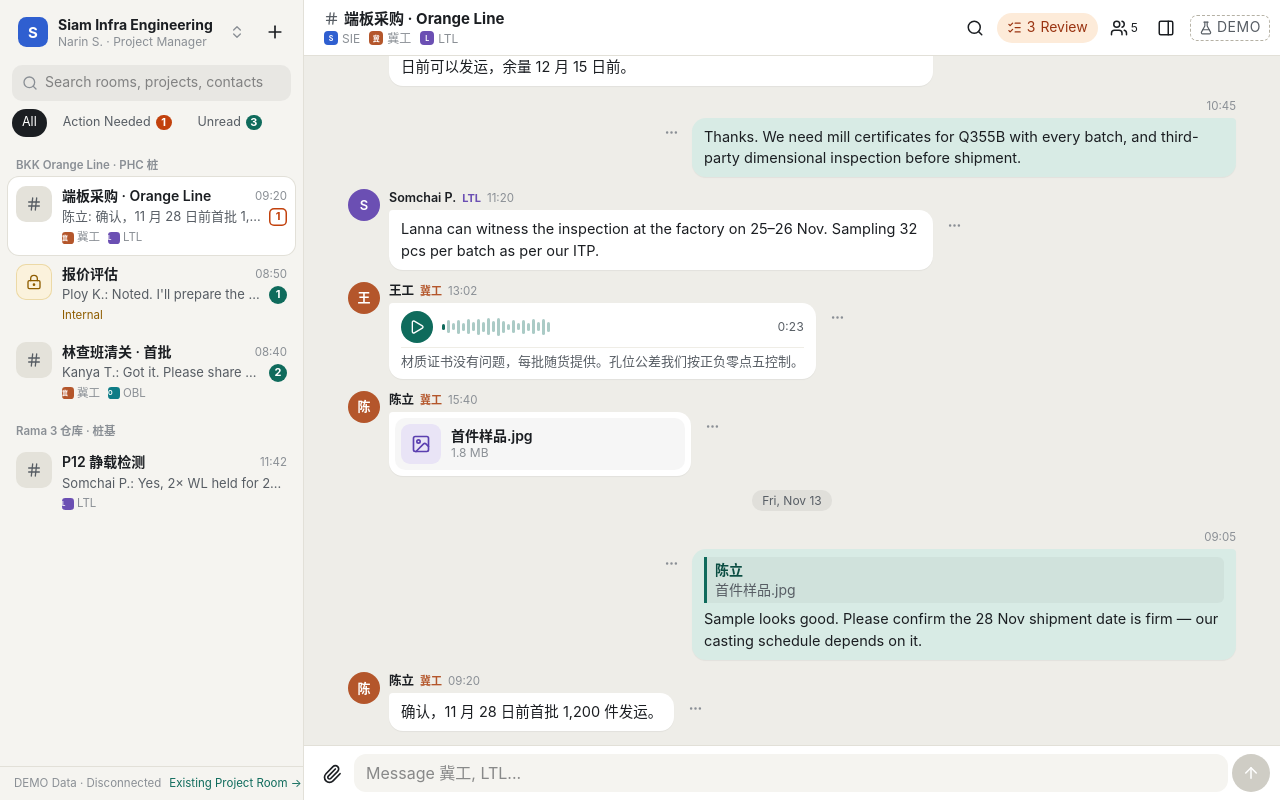
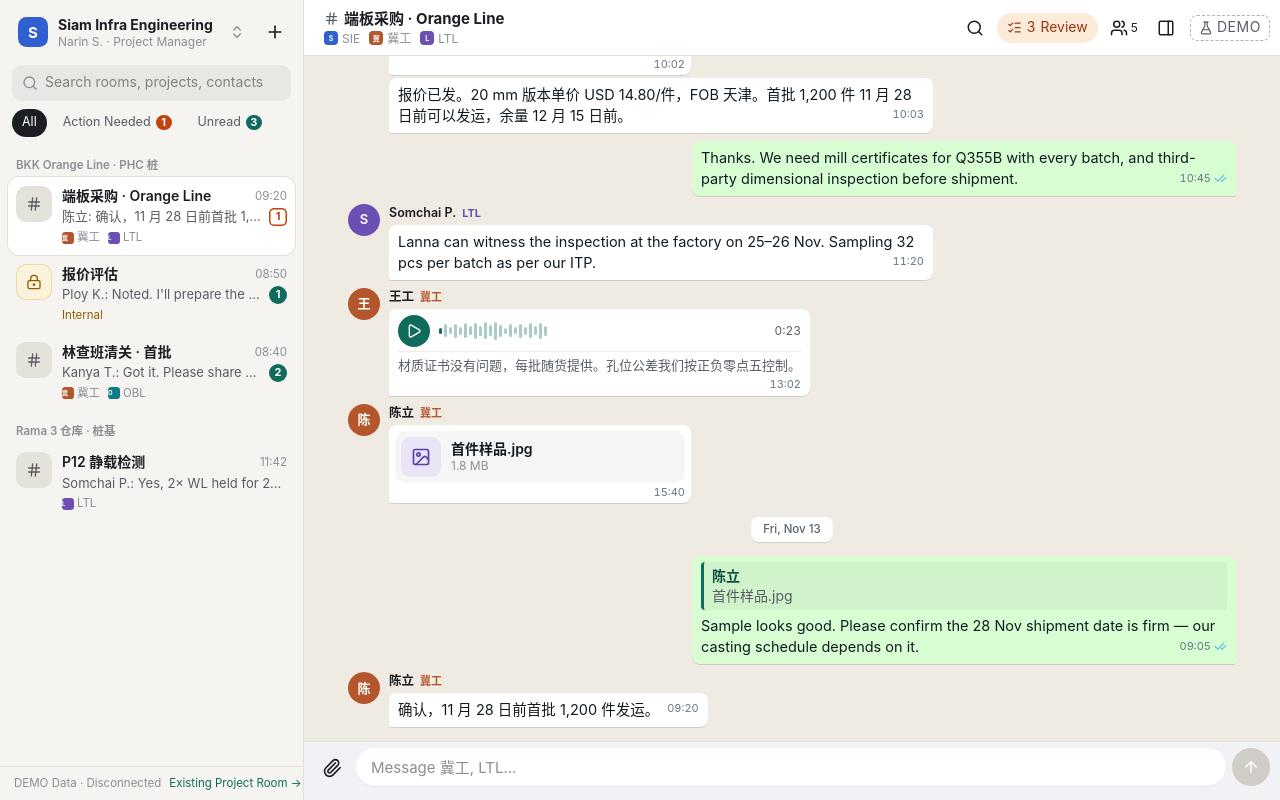
Before and after one commit to Jamescheng2022/sourcerating, a Next.js app in the folder apps/web/: page /project-room-lab in a window 1280 px wide. Built offline with nearby package versions, Linux system fonts and the light colour scheme.

Commit message:
fix(ui): resolve mobile bottom gap and align chat ergonomics with WhatsApp

```diff
--- a/apps/web/src/app/project-room-lab/lab.module.css
+++ b/apps/web/src/app/project-room-lab/lab.module.css
@@ -1,7 +1,7 @@
 /* Project Room Lab. Tokens live on every root that can be portalled. */
 .app, .menu, .overlay, .dialog, .viewer, .sheet, .drawer, .toast {
   --ink: #1b1e22; --ink2: #575d64; --ink3: #8a8f95; --line: #e2e0d8; --line2: #efede6;
-  --chrome: #f5f4f0; --surface: #fff; --canvas: #eeede8;
+  --chrome: #f5f4f0; --surface: #fff; --canvas: #efeae2;
   --accent: #0f6b5c; --accent-soft: #d8ebe5; --accent-ink: #0a4d42;
   --internal: #8f5d00; --internal-bg: #fbf2dc; --internal-line: #ecd9a6;
   --danger: #b93a2b; --private: #b5b1a4;
@@ -14,7 +14,7 @@
 .app :focus-visible, .menu :focus-visible, .dialog :focus-visible, .viewer :focus-visible, .sheet :focus-visible, .drawer :focus-visible { outline: 2px solid var(--accent); outline-offset: 1px; }
 .srOnly { position: absolute; width: 1px; height: 1px; overflow: hidden; clip-path: inset(50%); }
 
-.app { position: fixed; inset: 0 0 auto 0; display: grid; grid-template-columns: 304px minmax(0, 1fr); background: var(--chrome); overflow: hidden; }
+.app { position: fixed; inset: 0; display: grid; grid-template-columns: 304px minmax(0, 1fr); grid-template-rows: 100%; height: 100dvh; width: 100vw; background: var(--chrome); overflow: hidden; }
 .app[data-panel="true"] { grid-template-columns: 304px minmax(0, 1fr) 368px; }
 
 /* ── shared atoms ── */
@@ -85,7 +85,7 @@
 .sideFoot a { color: var(--accent); }
 
 /* ── chat ── */
-.chat { display: flex; flex-direction: column; min-width: 0; min-height: 0; background: var(--canvas); }
+.chat { display: flex; flex-direction: column; height: 100%; min-width: 0; min-height: 0; background: var(--canvas); }
 .chatHead { display: flex; align-items: center; gap: 4px; height: 56px; padding: 0 10px 0 14px; background: var(--surface); border-bottom: 1px solid var(--line); flex: none; }
 .title { display: grid; flex: 1; min-width: 0; text-align: left; padding: 4px 6px; border-radius: 9px; line-height: 1.25; }
 .title:hover { background: var(--line2); }
@@ -107,7 +107,7 @@
 .searchBar { display: flex; align-items: center; gap: 4px; padding: 6px 10px 6px 16px; background: var(--surface); border-bottom: 1px solid var(--line); color: var(--ink3); flex: none; }
 .searchBar input { flex: 1; min-width: 0; height: 34px; outline: none; background: none; color: var(--ink); font-size: 14px; }
 .hitCount { font-size: 12px; white-space: nowrap; padding: 0 4px; }
-.listWrap { position: relative; flex: 1; min-height: 0; }
+.listWrap { position: relative; flex: 1 1 0%; height: 100%; min-height: 0; }
 .list { height: 100%; overscroll-behavior: contain; }
 .listHead { padding: 16px 0 6px; text-align: center; font-size: 12px; color: var(--ink3); }
 .listHead button { padding: 3px 12px; border-radius: 12px; color: var(--ink2); }
@@ -117,8 +117,8 @@
 .empty b { color: var(--ink); font-size: 16px; }
 .item { padding: 0 16px; max-width: 920px; margin: 0 auto; }
 .day { display: flex; justify-content: center; padding: 14px 0 6px; }
-.day span { font-size: 12px; color: var(--ink2); background: rgba(0,0,0,.06); padding: 2px 10px; border-radius: 10px; }
-.row { display: flex; gap: 9px; padding-top: 12px; border-radius: 10px; transition: background .6s; }
+.day span { font-size: 11.5px; font-weight: 500; color: #54656f; background: #ffffff; padding: 4px 12px; border-radius: 8px; box-shadow: 0 1px 0.5px rgba(11,20,26,.12); }
+.row { display: flex; gap: 9px; padding-top: 8px; border-radius: 10px; transition: background .6s; }
 .row[data-grouped="true"] { padding-top: 3px; }
 .row[data-mine="true"] { justify-content: flex-end; }
 .row[data-hl="true"] { background: #fbe9a8; box-shadow: 0 0 0 6px #fbe9a8; transition: none; }
@@ -130,14 +130,19 @@
 .orgTag { font-size: 11px; font-weight: 700; }
 .bubbleWrap { display: flex; align-items: flex-start; gap: 6px; width: 100%; max-width: 100%; min-width: 0; }
 .row[data-mine="true"] .bubbleWrap { flex-direction: row-reverse; }
-.bubble { min-width: 0; width: fit-content; max-width: min(34rem, calc(100% - 130px)); padding: 8px 12px; border-radius: 4px 14px 14px 14px; background: var(--surface); box-shadow: 0 1px 1px rgba(0,0,0,.05); word-break: break-word; overflow-wrap: break-word; -webkit-touch-callout: none; }
-.bubble[data-mine="true"] { background: var(--accent-soft); border-radius: 14px 4px 14px 14px; }
+.bubble { position: relative; min-width: 0; width: fit-content; max-width: min(34rem, calc(100% - 72px)); padding: 6px 9px 7px; border-radius: 8px 8px 8px 2px; background: #ffffff; color: #111b21; box-shadow: 0 1px 0.5px rgba(11,20,26,.13); word-break: break-word; overflow-wrap: break-word; -webkit-touch-callout: none; }
+.bubble[data-mine="true"] { background: #d9fdd3; color: #111b21; border-radius: 8px 8px 2px 8px; }
 .bubble[data-failed="true"] { opacity: .7; box-shadow: inset 0 0 0 1px var(--danger); }
 .bubble[data-file="true"] { padding: 6px; }
 .bubble[data-file="true"] .text { padding: 4px 6px 2px; }
-.text { white-space: pre-wrap; word-break: break-word; overflow-wrap: break-word; font-size: 14.5px; line-height: 1.5; }
+.text { white-space: pre-wrap; word-break: break-word; overflow-wrap: break-word; font-size: 14.5px; line-height: 1.45; color: #111b21; }
+.bubbleFoot { float: right; margin-left: 8px; margin-top: 4px; margin-bottom: -1px; display: inline-flex; align-items: center; gap: 3px; font-size: 11px; line-height: 1; color: #667781; user-select: none; vertical-align: bottom; }
+.bubbleTime { font-variant-numeric: tabular-nums; font-size: 11px; color: #667781; }
+.ticks { display: inline-flex; align-items: center; color: #53bdeb; }
+.ticks[data-sending="true"] { color: #8696a0; }
 .text mark, .fileMeta mark { background: #fbd34d; border-radius: 3px; color: inherit; }
-.quote { display: grid; width: 100%; text-align: left; padding: 3px 8px; margin-bottom: 5px; border-left: 3px solid var(--accent); background: rgba(0,0,0,.04); border-radius: 0 6px 6px 0; font-size: 12.5px; }
+.quote { display: grid; width: 100%; text-align: left; padding: 4px 8px; margin-bottom: 5px; border-left: 3px solid #06cf9c; background: rgba(0,0,0,.05); border-radius: 4px; font-size: 12px; }
+.bubble[data-mine="true"] .quote { border-left-color: #0f6b5c; background: rgba(0,0,0,.04); }
 .quote b { font-weight: 600; color: var(--accent-ink); }
 .quote span { color: var(--ink2); overflow: hidden; text-overflow: ellipsis; white-space: nowrap; }
 .fileCard, .fileRow { display: flex; align-items: center; gap: 10px; width: 100%; min-width: 0; text-align: left; padding: 6px 10px 6px 6px; border-radius: 10px; }
@@ -178,10 +183,10 @@
 .typing i:nth-child(3), .thinking i:nth-child(3) { animation-delay: .4s; }
 @keyframes blink { 0%, 80%, 100% { opacity: .25; } 40% { opacity: 1; } }
 
-.composer { flex: none; background: var(--surface); border-top: 1px solid var(--line); padding-bottom: env(safe-area-inset-bottom); }
+.composer { flex: none; background: #f0f2f5; border-top: 1px solid var(--line); padding-bottom: max(8px, env(safe-area-inset-bottom)); }
 .composer[data-internal="true"] { border-top-color: var(--internal-line); }
 .internalStrip { display: flex; align-items: center; gap: 5px; padding: 4px 16px; background: var(--internal-bg); color: var(--internal); font-size: 12px; }
-.replyBar, .attach { display: flex; align-items: center; gap: 8px; margin: 8px 12px 0; padding: 5px 4px 5px 10px; border-left: 3px solid var(--accent); background: var(--line2); border-radius: 0 8px 8px 0; font-size: 13px; }
+.replyBar, .attach { display: flex; align-items: center; gap: 8px; margin: 8px 12px 0; padding: 5px 4px 5px 10px; border-left: 3px solid var(--accent); background: #ffffff; border-radius: 0 8px 8px 0; font-size: 13px; box-shadow: 0 1px 1px rgba(0,0,0,.06); }
 .replyBar span, .attach span { display: grid; flex: 1; min-width: 0; }
 .replyBar span { color: var(--ink2); overflow: hidden; text-overflow: ellipsis; white-space: nowrap; display: block; }
 .replyBar b { color: var(--accent-ink); margin-right: 8px; }
@@ -191,9 +196,9 @@
 .undoBar { display: flex; align-items: center; justify-content: space-between; gap: 12px; margin: 6px 12px 0; padding: 6px 12px; background: #fef3c7; border-left: 3px solid #d97706; border-radius: 6px; font-size: 13px; color: #92400e; }
 .undoBtn { font-weight: 600; color: #b45309; text-decoration: underline; cursor: pointer; background: none; border: none; padding: 2px 6px; border-radius: 4px; }
 .undoBtn:hover { background: #fde68a; }
-.inputRow { display: flex; align-items: flex-end; gap: 4px; padding: 8px 10px; }
-.inputRow textarea { flex: 1; min-width: 0; resize: none; padding: 8px 12px; min-height: 38px; max-height: 132px; border-radius: 12px; background: var(--chrome); outline: none; font-size: 16px; line-height: 1.4; color: var(--ink); }
-.inputRow textarea:focus { box-shadow: 0 0 0 2px var(--accent); background: var(--surface); }
+.inputRow { display: flex; align-items: flex-end; gap: 6px; padding: 6px 10px; }
+.inputRow textarea { flex: 1; min-width: 0; resize: none; padding: 8px 14px; min-height: 38px; max-height: 132px; border-radius: 20px; background: #ffffff; border: 1px solid transparent; outline: none; font-size: 15px; line-height: 1.4; color: var(--ink); box-shadow: 0 1px 1px rgba(0,0,0,.06); }
+.inputRow textarea:focus { border-color: var(--accent); box-shadow: 0 0 0 1px var(--accent); }
 .send { display: grid; place-items: center; width: 38px; height: 38px; border-radius: 50%; background: var(--accent); color: #fff !important; flex: none; }
 .send:disabled { background: #cfcdc5; opacity: 1 !important; }
 
@@ -344,25 +349,24 @@
 .related svg { grid-row: 1 / 3; grid-column: 2; color: var(--ink3); }
 .viewerFoot { flex: none; padding: 6px 14px calc(6px + env(safe-area-inset-bottom)); border-top: 1px solid var(--line); font-size: 11.5px; color: var(--ink3); text-align: center; }
 
-/* ── touch: no hover, so keep a single always-visible "more" affordance ── */
+/* ── touch: clean WhatsApp style - hide hoverBar, use long-press on bubble ── */
 @media (hover: none) {
-  .hoverBar { opacity: 1; background: none; box-shadow: none; padding: 0; }
-  .hoverBar > button:not(:last-child) { display: none; }
-  .hoverBar button { width: 30px; height: 30px; color: var(--ink3); }
-  .bubble { max-width: min(34rem, calc(100% - 36px)); }
+  .hoverBar { display: none !important; }
+  .bubble { max-width: min(34rem, 85%); }
 }
 
 /* ── tablet: list + chat stay side by side, panel becomes a drawer ── */
 @media (max-width: 1099px) {
-  .app, .app[data-panel="true"] { grid-template-columns: 272px minmax(0, 1fr); }
+  .app, .app[data-panel="true"] { grid-template-columns: 272px minmax(0, 1fr); grid-template-rows: 100%; }
   .bubble { max-width: min(34rem, calc(100% - 44px)); }
   .hoverBar > button:not(:last-child) { display: none; }
 }
 
 /* ── phone: one pane at a time, like any messenger ── */
 @media (max-width: 699px) {
-  .app, .app[data-panel="true"] { grid-template-columns: minmax(0, 1fr); }
-  .bubble { max-width: min(34rem, calc(100% - 36px)); }
+  .app, .app[data-panel="true"] { grid-template-columns: minmax(0, 1fr); grid-template-rows: 100%; }
+  .hoverBar { display: none !important; }
+  .bubble { max-width: min(34rem, 85%); }
   .app[data-view="list"] .chat, .app[data-view="chat"] .side { display: none; }
   .side { border-right: 0; }
   .onlyNarrow { display: inline-flex; }
--- a/apps/web/src/app/project-room-lab/message.tsx
+++ b/apps/web/src/app/project-room-lab/message.tsx
@@ -3,7 +3,7 @@
 import * as ContextMenu from "@radix-ui/react-context-menu";
 import * as DropdownMenu from "@radix-ui/react-dropdown-menu";
 import {
-  AlertCircle, CornerUpLeft, Copy, FileSpreadsheet, FileText, GitCompare, Image as ImageIcon, Languages,
+  AlertCircle, CheckCheck, Clock, CornerUpLeft, Copy, FileSpreadsheet, FileText, GitCompare, Image as ImageIcon, Languages,
   Link2, MessagesSquare, MoreHorizontal, Pause, Play, RotateCw, ScanSearch, Sparkles, Stamp, Trash2, Undo2,
 } from "lucide-react";
 import { memo, useEffect, useState, type ReactNode } from "react";
@@ -142,7 +142,37 @@ export const MessageItem = memo(function MessageItem({ lab, m, prev, highlight,
         </button>
       )}
       {m.voice && <Voice {...m.voice} />}
-      {m.text && <p className={css.text}>{mark(m.text, query)}</p>}
+      {m.text && (
+        <p className={css.text}>
+          {mark(m.text, query)}
+          <span className={css.bubbleFoot}>
+            <time className={css.bubbleTime}>{timeOf(m.at)}</time>
+            {mine && (
+              <span
+                className={css.ticks}
+                data-sending={m.status === "sending"}
+                title={m.status === "sending" ? "Sending..." : "Sent & Recorded"}
+              >
+                {m.status === "sending" ? <Clock size={11} /> : <CheckCheck size={13} />}
+              </span>
+            )}
+          </span>
+        </p>
+      )}
+      {!m.text && (
+        <span className={css.bubbleFoot}>
+          <time className={css.bubbleTime}>{timeOf(m.at)}</time>
+          {mine && (
+            <span
+              className={css.ticks}
+              data-sending={m.status === "sending"}
+              title={m.status === "sending" ? "Sending..." : "Sent & Recorded"}
+            >
+              {m.status === "sending" ? <Clock size={11} /> : <CheckCheck size={13} />}
+            </span>
+          )}
+        </span>
+      )}
       {translated && m.tr && (
         <div className={css.private}>
           <span className={css.privateTag}><Languages size={12} /> Translation · Visible only to you</span>
@@ -158,10 +188,9 @@ export const MessageItem = memo(function MessageItem({ lab, m, prev, highlight,
       <div className={css.row} data-mine={mine} data-grouped={grouped} data-hl={highlight}>
         {!mine && <span className={css.avatar} style={{ background: o.color }} data-hidden={grouped} aria-hidden>{u.name.slice(0, 1)}</span>}
         <div className={css.col}>
-          {!grouped && (
+          {!grouped && !mine && (
             <div className={css.meta}>
-              {!mine && (<><b>{u.name}</b><span className={css.orgTag} style={{ color: o.color }}>{o.short}</span></>)}
-              <time>{timeOf(m.at)}</time>
+              <b>{u.name}</b><span className={css.orgTag} style={{ color: o.color }}>{o.short}</span>
             </div>
           )}
           <div className={css.bubbleWrap}>
```
Also changed, not shown: apps/web/src/app/project-room-b/page.tsx (+9 -3 lines).
